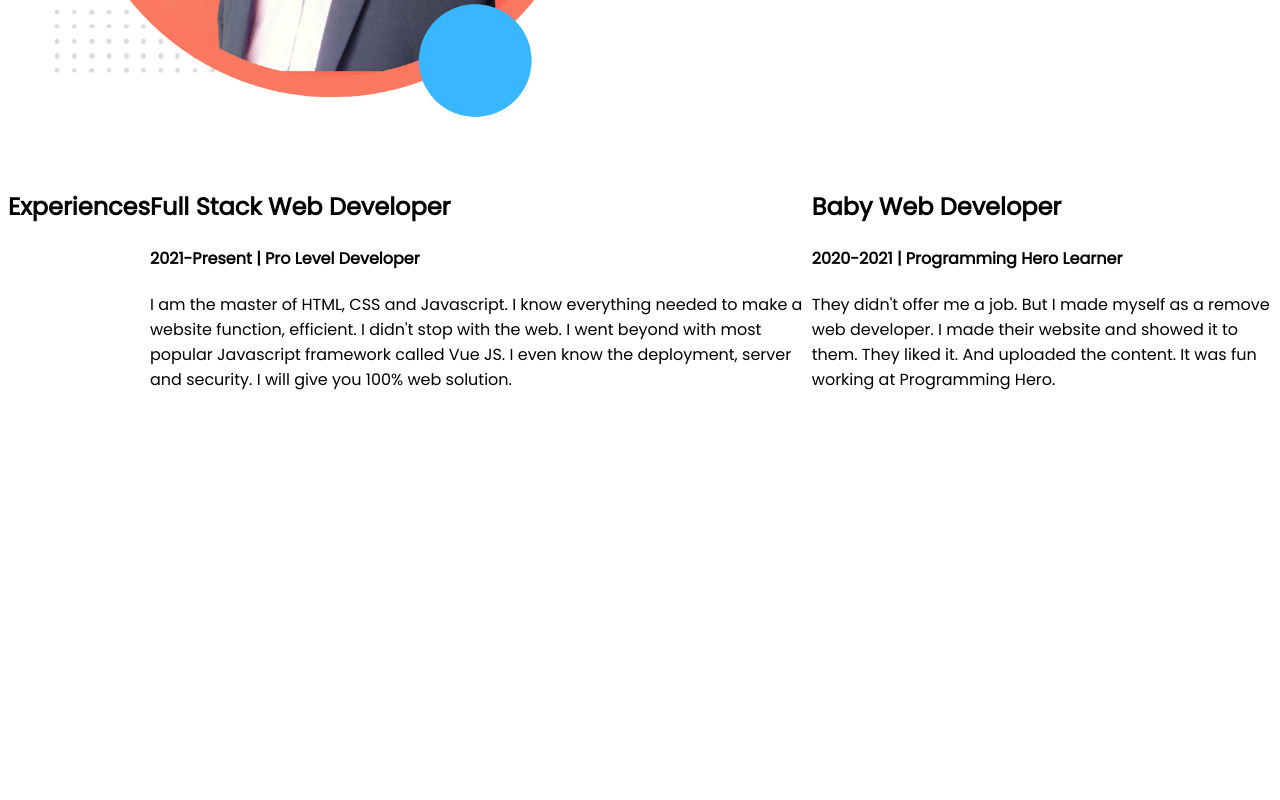
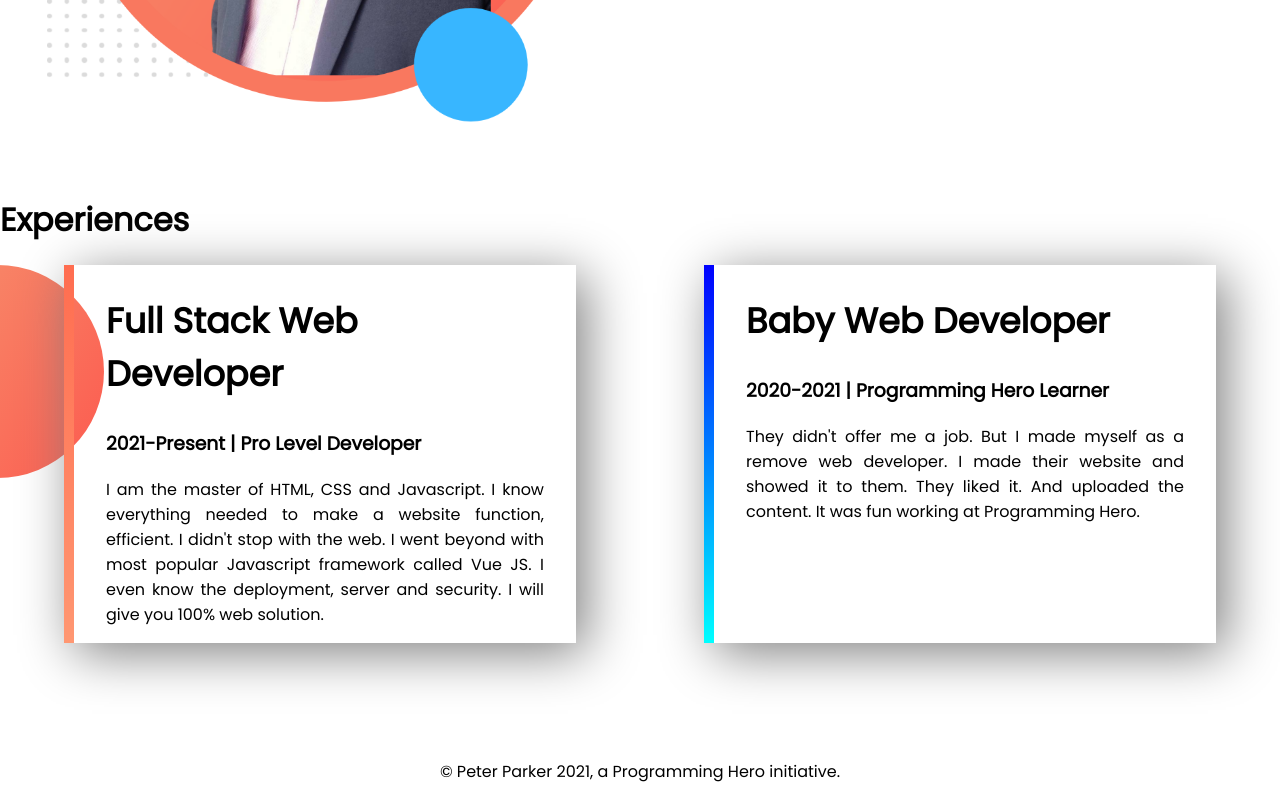
Before and after one commit to beshakil/test-portfolio, a plain HTML site: page index.html in a window 1280 px wide. Shown: the part 1101-1901 px from the top of the page. Before the commit the page ends 1517 px from the top, so only its background shows below. Drawn offline with Linux system fonts and the light colour scheme.

Commit message:
first commit

```diff
--- a/index.html
+++ b/index.html
@@ -30,7 +30,7 @@
             <img src="img/2nd.png" alt="">
         </div>
     </section>
-    <section class="second">
+    <section class="dream-banner">
         <div class="second-left">
             <img src="img/2nd.png" alt="">
         </div>
@@ -44,22 +44,29 @@
             <a class="button" href="https://github.com/shakilshajib4/"> Resume</a>
         </div>
     </section>
+    <h1>Experiences</h1>
     <section class="third">
-        <h1>Experiences</h1>
-        <div class="thirdpart-left">
+        <div class="box">
+            <div id="left-side-border" class="area">
                 <h1>Full Stack Web Developer</h1>
-            <h4>2021-Present | Pro Level Developer</h4>
+                <h3>2021-Present | Pro Level Developer</h3>
                 <p>I am the master of HTML, CSS and Javascript. I know everything needed to make a website function,
-                efficient. I didn't stop with the web. I went beyond with most popular Javascript framework called Vue
+                    efficient. I didn't stop with the web. I went beyond with most popular Javascript framework called
+                    Vue
                     JS. I even know the deployment, server and security. I will give you 100% web solution.</p>
             </div>
-        <div class="thirdpart-right">
+            <div id="right-side-border" class="area">
                 <h1>Baby Web Developer</h1>
-            <h4>2020-2021 | Programming Hero Learner</h4>
-            <p>They didn't offer me a job. But I made myself as a remove web developer. I made their website and showed
+                <h3>2020-2021 | Programming Hero Learner</h3>
+                <p>They didn't offer me a job. But I made myself as a remove web developer. I made their website and
+                    showed
                     it to them. They liked it. And uploaded the content. It was fun working at Programming Hero.</p>
+            </div>
         </div>
     </section>
 </body>
+<footer>
+    <p>© Peter Parker 2021, a Programming Hero initiative.</p>
+</footer>
 
 </html>
--- a/style.css
+++ b/style.css
@@ -1,5 +1,6 @@
 body{
     font-family: 'Poppins', sans-serif;
+    margin: 0;
 }
 .top-banner{
     background-image: url(img/banner.png);
@@ -59,3 +60,46 @@ strong{
     font-size: 18px;
     color: #5e5a5a;
 }
+.dream-banner{
+    background-image: url(img/dream-bg.png);
+    background-repeat: no-repeat;
+    background-position: right;
+}
+.box{
+    display: flex;
+}
+.area{
+    width: 50%;
+    margin-left: 5%;
+    margin-right: 5%;
+    padding-left: 2.5%;
+    padding-right: 2.5%;
+    box-shadow: 10px 10px 50px gray;
+
+}
+.area p{
+    text-align: justify;
+}
+.area h1{
+    font-size: 35px;
+}
+
+.third{
+    background-image: url(img/exp-bg.png);
+    background-repeat: no-repeat;
+}
+#left-side-border{
+    border-left: 10px solid;
+    border-image: linear-gradient(#FF6D50, #FF9772);
+    border-image-slice:1;
+}
+
+#right-side-border{
+    border-left: 10px solid;
+    border-image: linear-gradient(blue, cyan);
+    border-image-slice:1;
+}
+footer p{
+    text-align: center;
+    padding-top: 100px;
+}
```
Lines whose indentation alone changed are shown as unchanged.
